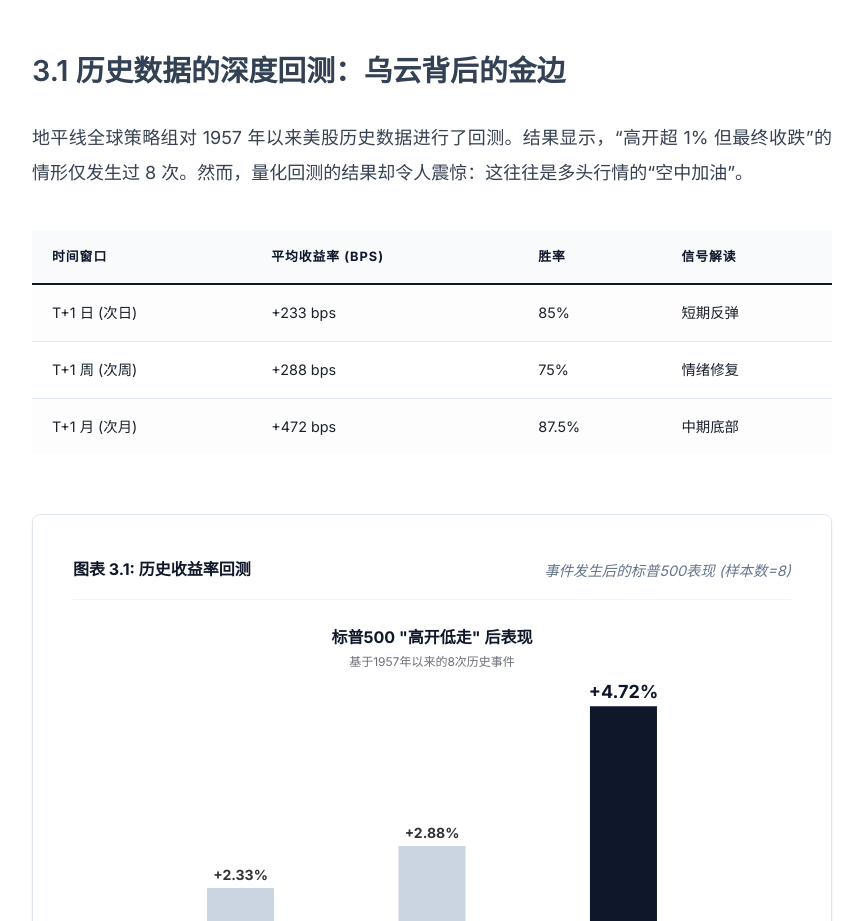
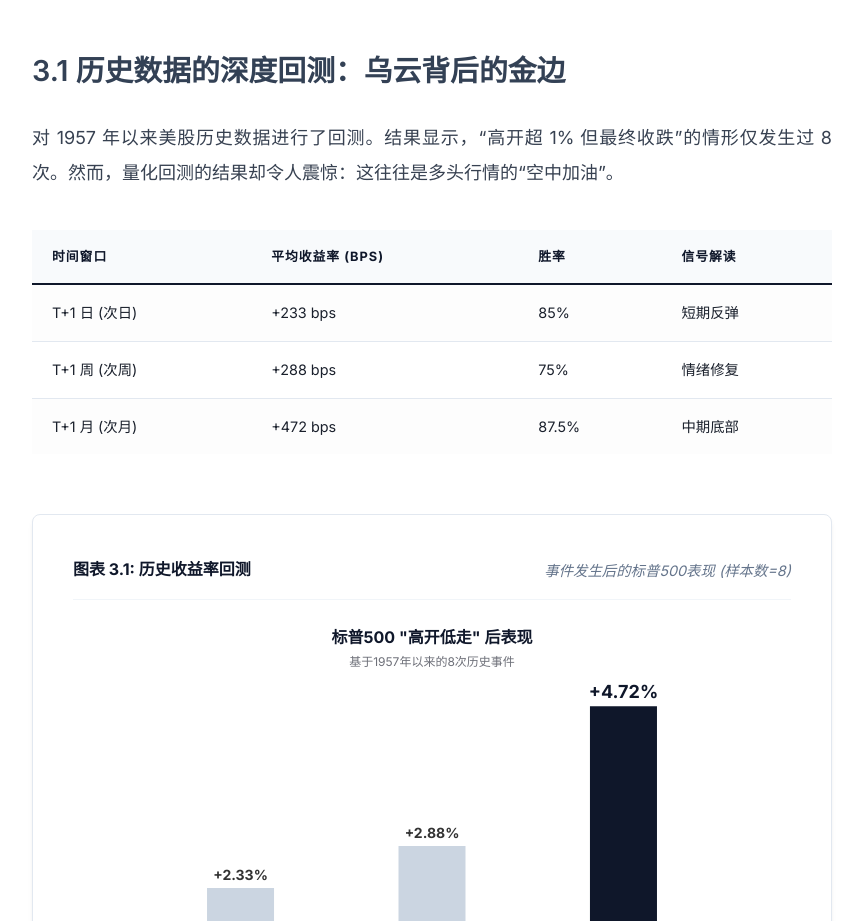
Before and after one commit to xli2333/20251120_stock_analysis, a plain HTML site: page docs/index.html in a window 1280 px wide. Shown: the part 8062-8983 px from the top of the page, without its empty margins (348-1211 px from the left). Drawn offline with nearby package versions, Linux system fonts and the light colour scheme; a web font is replaced by a local one.

Commit message:
Update index.html

```diff
--- a/docs/index.html
+++ b/docs/index.html
@@ -180,7 +180,7 @@
             <p>在恐惧蔓延的时刻，人类的情绪往往会放大风险，而冰冷的数据则能穿透迷雾，指向真相。</p>
 
             <h3>3.1 历史数据的深度回测：乌云背后的金边</h3>
-            <p>地平线全球策略组对 1957 年以来美股历史数据进行了回测。结果显示，“高开超 1% 但最终收跌”的情形仅发生过 8 次。然而，量化回测的结果却令人震惊：这往往是多头行情的“空中加油”。</p>
+            <p>对 1957 年以来美股历史数据进行了回测。结果显示，“高开超 1% 但最终收跌”的情形仅发生过 8 次。然而，量化回测的结果却令人震惊：这往往是多头行情的“空中加油”。</p>
 
             <table class="data-table">
                 <thead>
```
